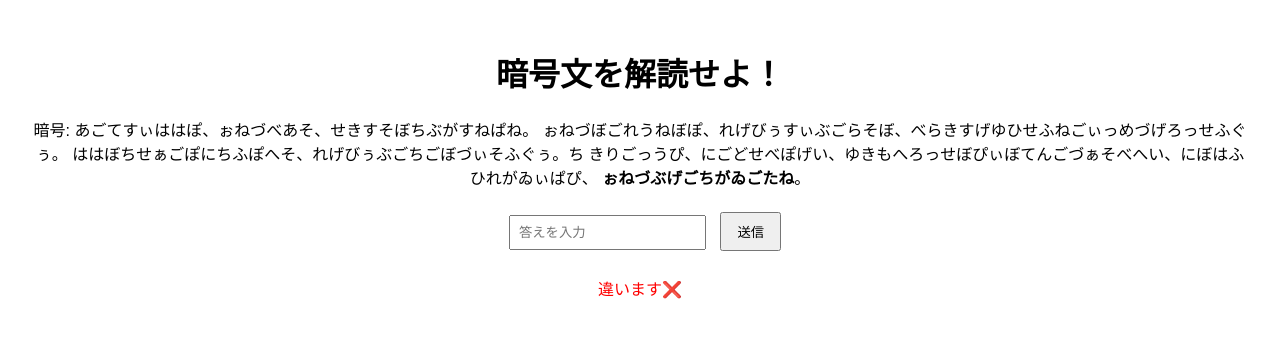
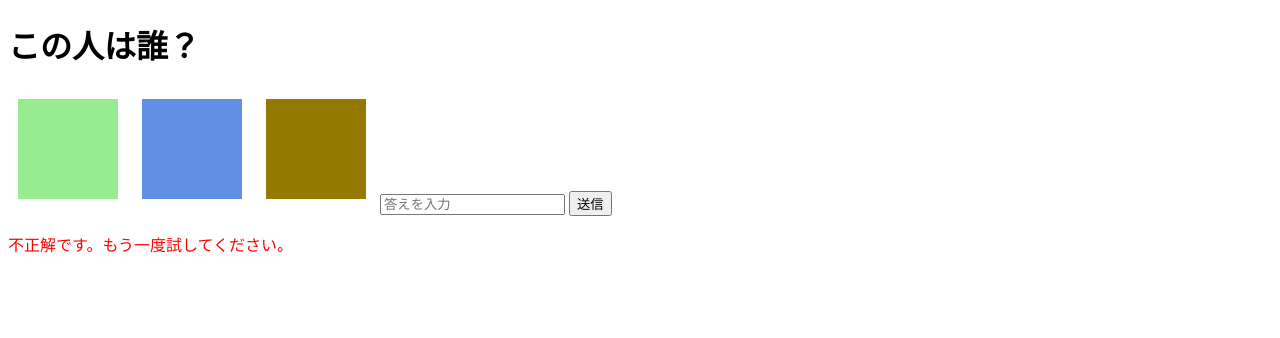
Before and after one commit to mikan599/cipher, a plain HTML site: page index.html in a window 1280 px wide. Both pictures are taken after a click on the button "送信". Drawn offline with Linux system fonts and the light colour scheme.

Commit message:
Update index.html

```diff
--- a/index.html
+++ b/index.html
@@ -4,19 +4,36 @@
     <meta charset="UTF-8">
     <meta name="viewport" content="width=device-width, initial-scale=1.0">
     <title>暗号解読チャレンジ</title>
+    <link rel="stylesheet" href="style.css"> <!-- 外部CSSファイルをリンク -->
     <style>
-        body { font-family: Arial, sans-serif; text-align: center; padding: 20px; }
-        input { padding: 8px; margin: 10px; }
-        button { padding: 8px 15px; }
+        /* 四角形のスタイル */
+        .square {
+            display: inline-block;
+            width: 100px;
+            height: 100px;
+            margin: 10px;
+        }
+
+        .square1 {
+            background-color: #96ec8f;
+        }
+
+        .square2 {
+            background-color: #6290e6;
+        }
+
+        .square3 {
+            background-color: #947900;
+        }
     </style>
 </head>
 <body>
-    <h1>暗号文を解読せよ！</h1>
-    <p>暗号: あごてすぃははぽ、ぉねづべあそ、せきすそぼちぶがすねぱね。
-    ぉねづぼごれうねぼぽ、れげびぅすぃぶごらそぼ、べらきすげゆひせふねごぃっめづげろっせふぐぅ。
-    ははぼちせぁごぽにちふぽへそ、れげびぅぶごちごぼづぃそふぐぅ。ち
-    きりごっうぴ、にごどせべぽげい、ゆきもへろっせぼぴぃぼてんごづぁそべへい、にぼはふひれがゐぃぱぴ、
-    <strong>ぉねづぶげごちがゐごたね</strong>。</p>
+    <h1>この人は誰？</h1>
+
+    <!-- 色付き四角形を表示 -->
+    <div class="square square1"></div>
+    <div class="square square2"></div>
+    <div class="square square3"></div>
 
     <input type="text" id="answer" placeholder="答えを入力">
     <button onclick="checkAnswer()">送信</button>
@@ -24,18 +41,24 @@
 
     <script>
         function checkAnswer() {
-            const correctAnswer = "わたしというこをもうけた";  // 正解
-            const userAnswer = document.getElementById("answer").value;
-            const result = document.getElementById("result");
+            const correctAnswer = "野獣先輩";  // 正解
+            const userAnswer = document.getElementById("answer").value.trim();  // ユーザーの入力
 
+            const resultElement = document.getElementById("result");
+
+            // 結果表示を表示
             if (userAnswer === correctAnswer) {
-                result.textContent = "正解！🎉";
-                result.style.color = "green";
+                resultElement.textContent = "正解です！";
+                resultElement.style.color = "green";  // 正解なら緑色
             } else {
-                result.textContent = "違います❌";
-                result.style.color = "red";
+                resultElement.textContent = "不正解です。もう一度試してください。";
+                resultElement.style.color = "red";  // 不正解なら赤色
             }
+
+            // 結果を表示する
+            resultElement.style.display = "block";  // 結果ボックスを表示
         }
     </script>
+
 </body>
 </html>
```
